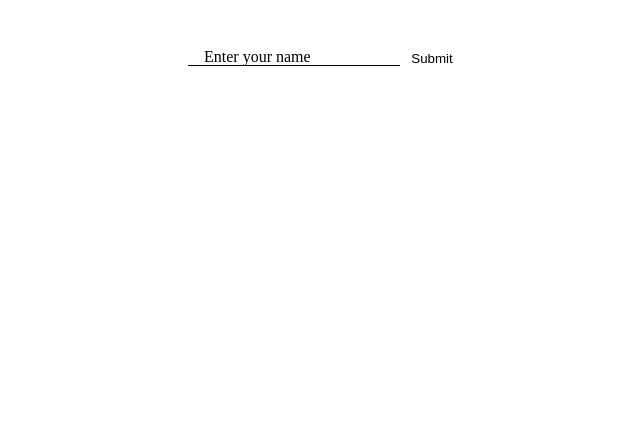
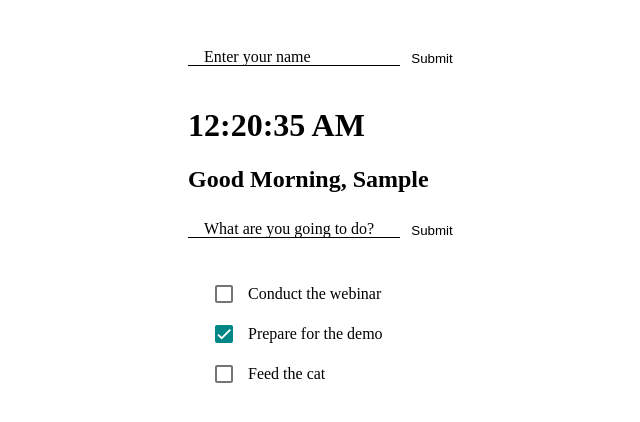
Before and after one commit to igor2000xp/igor2000xp-angular-workshop-first, an Angular app: page / in a window 1280 px wide. Both pictures are taken after typing "Sample" into the empty fields and a click on the button "Submit". Shown: the top 422 px of the page, without its empty margins (314-954 px from the left). Built offline with nearby package versions, Linux system fonts and the light colour scheme.

Commit message:
refactor: draft. improve some errors 1:28:45

```diff
--- a/src/app/app.component.html
+++ b/src/app/app.component.html
@@ -1,5 +1,5 @@
 <div class="content-item">
-  <app-user-input />
+  <app-user-input (submitUser)="submitUserName($event)" />
 <!--  <form class="example-form" (submit)="submitUserName(currentName)">-->
 <!--    <mat-form-field class="example-full-width">-->
 <!--      <mat-label>Enter your name</mat-label>-->
@@ -10,7 +10,7 @@
 <!--  </form>-->
 
   <div *ngIf="userNameSubmitted">
-    <app-greeting />
+    <app-greeting [currentName]="currentName" />
 <!--    <h1>{{ currentDate | date: 'mediumTime' }}</h1>-->
 <!--    <h2>{{ currentDate | timeGreeting }}, {{ currentName }}</h2>-->
 
--- a/src/app/components/user-input/user-input.component.ts
+++ b/src/app/components/user-input/user-input.component.ts
@@ -11,7 +11,6 @@ export class UserInputComponent {
   currentName = '';
 
   submitUserName() {
-
     this.submitUser.emit(this.currentName);
     this.currentName = '';
   }
```
